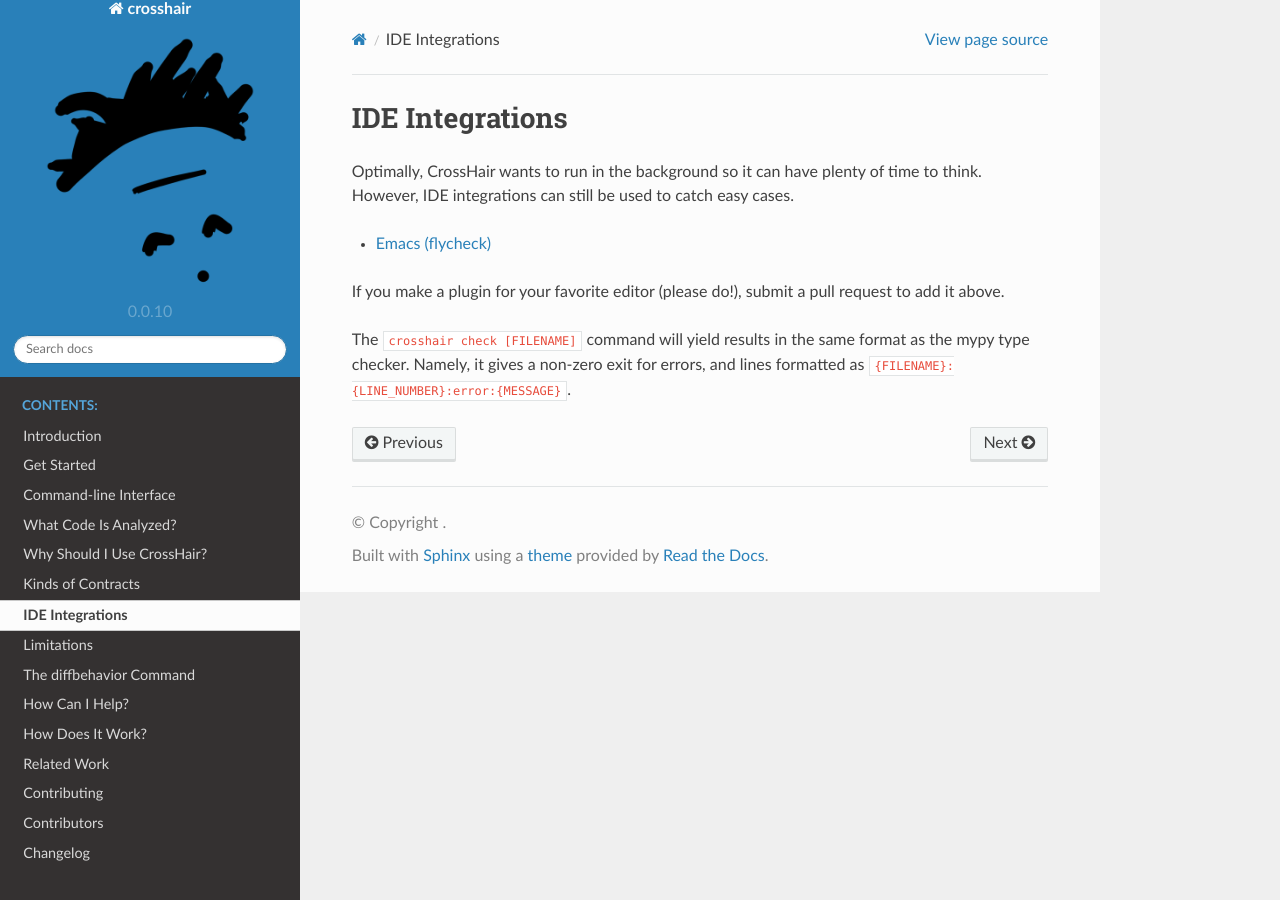
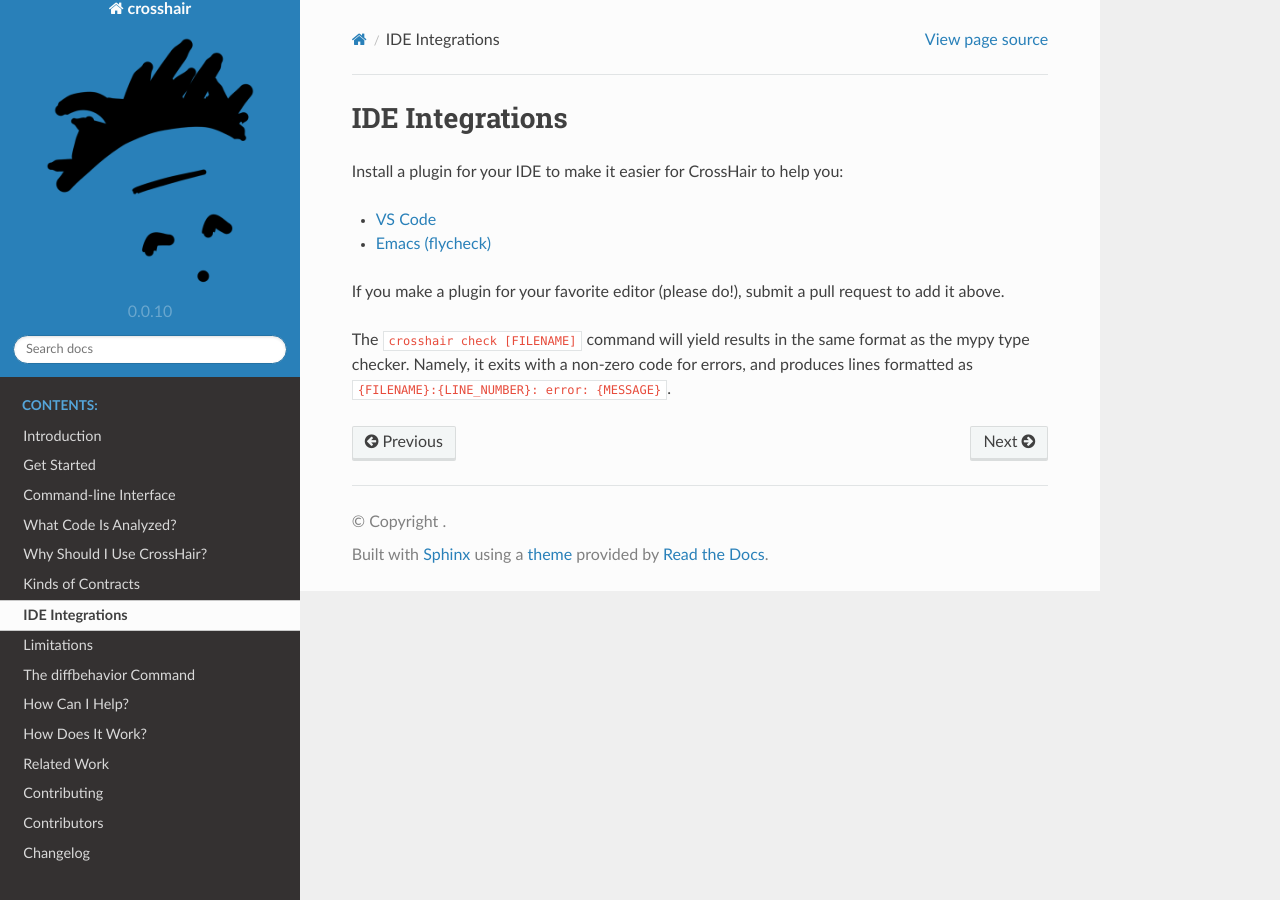
Before and after one commit to pschanely/CrossHair, a Sphinx documentation site: the page built from doc/source/ide_integrations.rst, in a window 1280 px wide. Built offline with Sphinx 7.4.7 and the Read the Docs theme 2.0.0, drawn with Linux system fonts in a browser that asks for light colours; the version number is read from the project's files by our own code.

Commit message:
Update docs for VS Code extension (#93)
Add to integrations page, and list it in
the latest news.

```diff
--- a/doc/source/ide_integrations.rst
+++ b/doc/source/ide_integrations.rst
@@ -1,16 +1,19 @@
 ****************
 IDE Integrations
 ****************
-Optimally, CrossHair wants to run in the background so it can have plenty of
-time to think.
-However, IDE integrations can still be used to catch easy cases.
 
-* `Emacs (flycheck) <https://github.com/pschanely/emacs-flycheck-crosshair>`_
+Install a plugin for your IDE to make it easier for CrossHair to help you:
+
+* `VS Code`_
+* `Emacs (flycheck)`_
+
+.. _VS Code: https://marketplace.visualstudio.com/items?itemName=mristin.crosshair-vscode
+.. _Emacs (flycheck): https://github.com/pschanely/emacs-flycheck-crosshair
 
 If you make a plugin for your favorite editor (please do!),
 submit a pull request to add it above.
 
 The ``crosshair check [FILENAME]`` command will yield results in the same format
 as the mypy type checker.
-Namely, it gives a non-zero exit for errors, and lines formatted as
-``{FILENAME}:{LINE_NUMBER}:error:{MESSAGE}``.
+Namely, it exits with a non-zero code for errors, and produces lines formatted as
+``{FILENAME}:{LINE_NUMBER}: error: {MESSAGE}``.
```
Also changed, not shown: README.md (+6 -2 lines).
